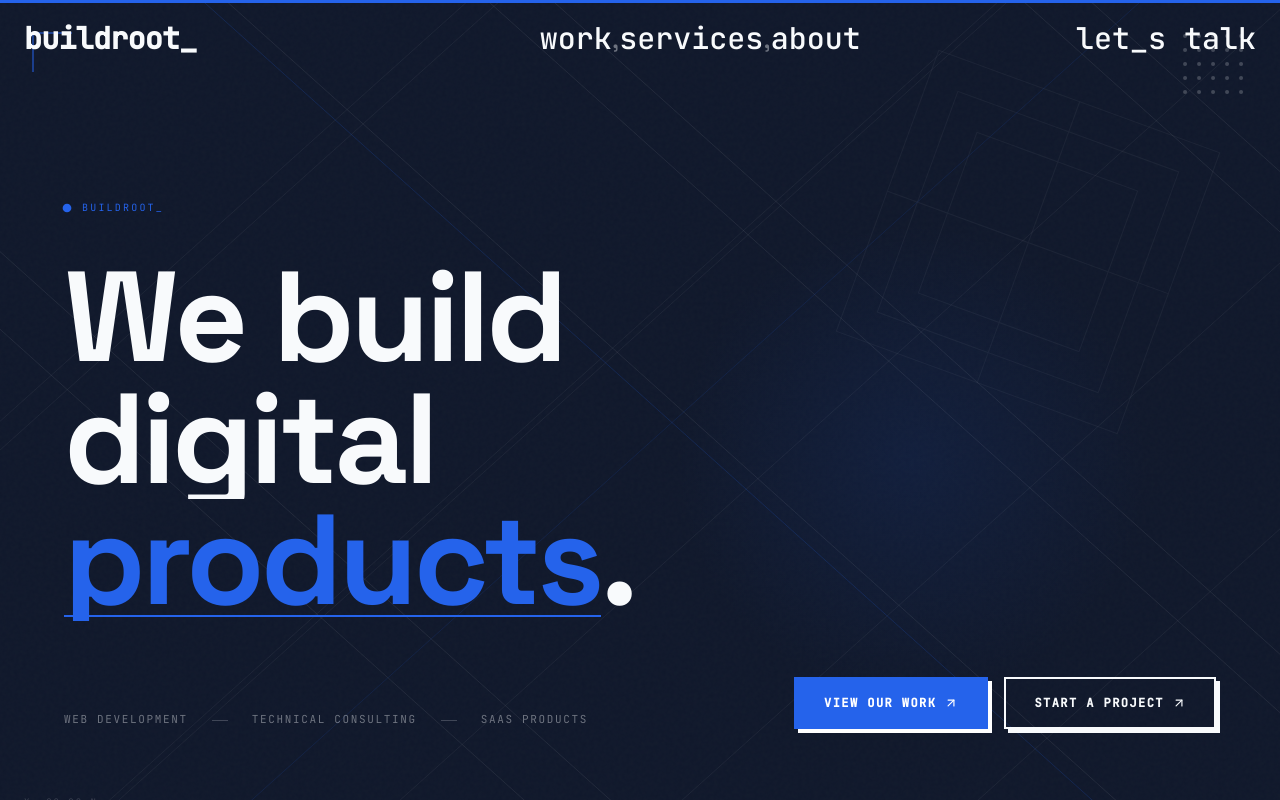
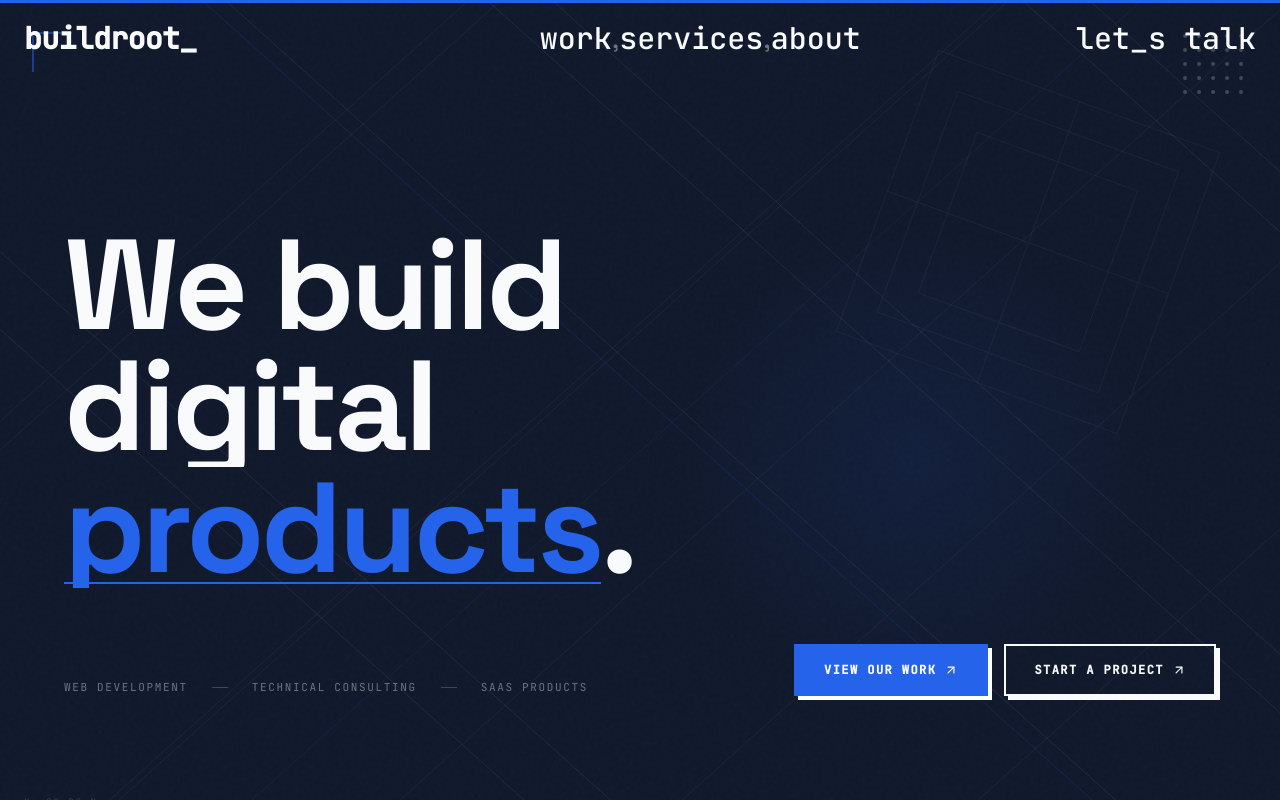
Before and after one commit to buildroot-tech/front-buildroot, a Next.js app: page / in a window 1280 px wide. Shown: the top 800 px of the page. Built offline with nearby package versions, Linux system fonts and the light colour scheme.

Commit message:
style(home): remove eyebrow tag (buildroot_ label + pulsing dot)

```diff
--- a/components/home/Hero.tsx
+++ b/components/home/Hero.tsx
@@ -220,23 +220,6 @@ export function Hero() {
       <div className="relative mx-auto w-full max-w-[1400px] px-6 md:px-16 py-32">
         <motion.div style={{ y, opacity, scale }}>
 
-          {/* Eyebrow */}
-          <motion.div
-            className="mb-10 inline-flex items-center gap-3"
-            initial={{ opacity: 0, x: -20 }}
-            animate={{ opacity: 1, x: 0 }}
-            transition={{ duration: 0.5, delay: 0.1 }}
-          >
-            <motion.span
-              className="inline-block h-1.5 w-1.5 rounded-full bg-[var(--accent)]"
-              animate={{ scale: [1, 1.6, 1] }}
-              transition={{ duration: 2.5, repeat: Infinity, ease: "easeInOut" }}
-            />
-            <span className="font-mono text-[10px] uppercase tracking-[0.22em] text-[var(--accent)]">
-              buildroot_
-            </span>
-          </motion.div>
-
           {/* Headline */}
           <div className="mb-4">
             {HEADLINE_LINES.map(({ text, delay }) => (
```
